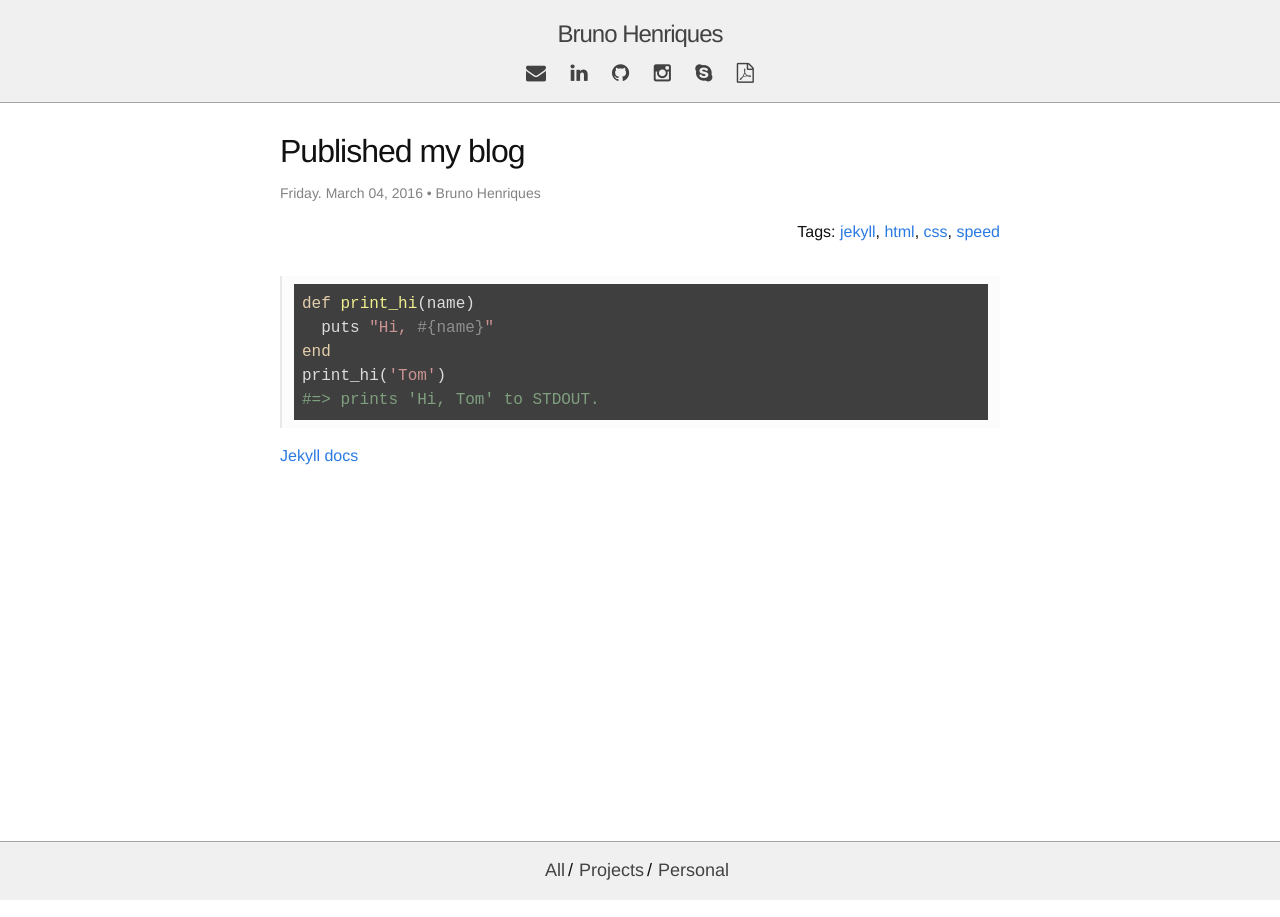
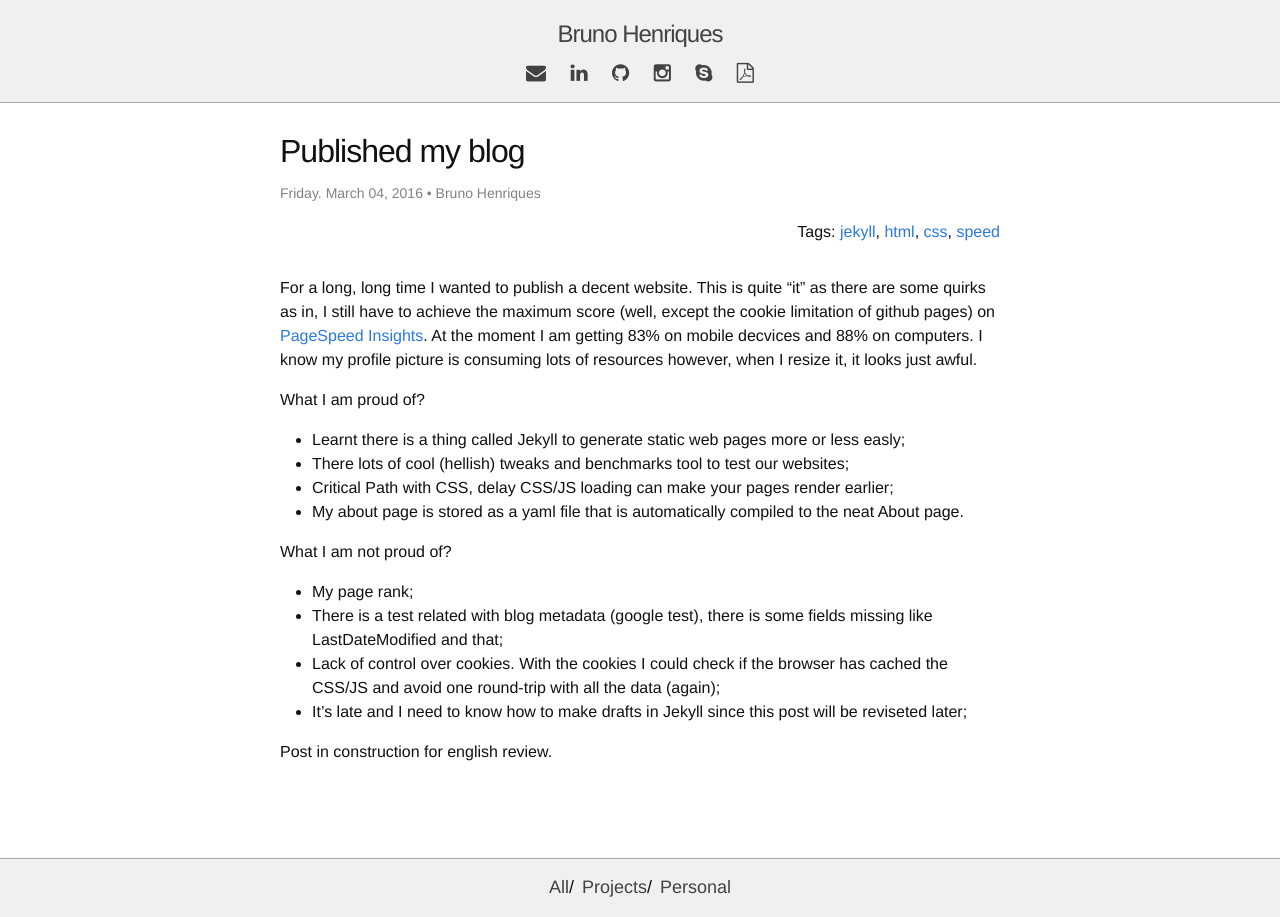
Before and after one commit to xanzheus/riques, a Jekyll site: the page built from _posts/2016-03-04-Published my blog.markdown, in a window 1280 px wide. Built offline with Jekyll 4.4.1, drawn with Linux system fonts in a browser that asks for light colours; comment, search, counter and statistics services are not loaded.

Commit message:
Fixed lack of bold on about; added post draft

```diff
--- a/_posts/2016-03-04-Published my blog.markdown
+++ b/_posts/2016-03-04-Published my blog.markdown
@@ -13,14 +13,20 @@ tags:
 containscode: true
 ---
 
-{% highlight ruby %}
-def print_hi(name)
-  puts "Hi, #{name}"
-end
-print_hi('Tom')
-#=> prints 'Hi, Tom' to STDOUT.
-{% endhighlight %}
+For a long, long time I wanted to publish a decent website. This is quite "it" as there are some quirks as in, I still have to achieve the maximum score (well, except the cookie limitation of github pages) on [PageSpeed Insights][page-speed]. At the moment I am getting 83% on mobile decvices and 88% on computers. I know my profile picture is consuming lots of resources however, when I resize it, it looks just awful.
 
-[Jekyll docs][jekyll]
+What I am proud of?
+- Learnt there is a thing called Jekyll to generate static web pages more or less easly;
+- There lots of cool (hellish) tweaks and benchmarks tool to test our websites;
+- Critical Path with CSS, delay CSS/JS loading can make your pages render earlier;
+- My about page is stored as a yaml file that is automatically compiled to the neat About page.
 
-[jekyll]:      http://jekyllrb.com
+What I am not proud of?
+- My page rank;
+- There is a test related with blog metadata (google test), there is some fields missing like LastDateModified and that;
+- Lack of control over cookies. With the cookies I could check if the browser has cached the CSS/JS and avoid one round-trip with all the data (again);
+- It's late and I need to know how to make drafts in Jekyll since this post will be reviseted later;
+
+Post in construction for english review.
+
+[page-speed]:   https://developers.google.com/speed/pagespeed/insights/?url=bphenriques.github.io
--- a/_sass/_about.scss
+++ b/_sass/_about.scss
@@ -11,7 +11,3 @@
 .work-information{
     margin-bottom: 1rem;
 }
-
-.work-title, .education-title, .language-name, .education-thesis, .award-description {
-    font-weight: 500;
-}
--- a/_sass/_base.scss
+++ b/_sass/_base.scss
@@ -243,14 +243,14 @@ a.tooltip.bottom:hover:before { top: 32px; } //was 20
     .inline-list-element {
         display: inline-block;
 
-        &:after{
+        &:before{
             content: attr(separator);
-            margin-left: 3px;
+            margin-right: 3px;
         }
 
-        &:last-child:after {
+        &:first-child:before {
             content: "";
-            margin-left: 0px;
+            margin-right: 0px;
         }
     }
 }
--- a/_sass/_layout.scss
+++ b/_sass/_layout.scss
@@ -1,3 +1,18 @@
+.bold {
+    font-weight: bold;
+}
+
+.smallcap {
+    text-transform: lowercase;
+    font-variant: small-caps;
+}
+
+.capitalize-first-letter{
+    text-transform: capitalize;
+}
+
+
+
 html, body {
     max-width: 100%;
     overflow-x: hidden;
@@ -63,7 +78,7 @@ html, body {
         display: inline-block;
         position: relative;
         margin-left: 20px;
-        font-weight: 700;
+        font-weight: bold;
         font-size: 20px;
         color: $grey-color-dark;
 
@@ -98,14 +113,7 @@ html, body {
  * Pages
  */
 
-.smallcap {
-    text-transform: lowercase;
-    font-variant: small-caps;
-}
 
-.capitalize-first-letter{
-    text-transform: capitalize;
-}
 
 .post-list > li {
     margin-bottom: $spacing-unit / 4;
```
Also changed, not shown: pages/about.html (+5 -5 lines).
